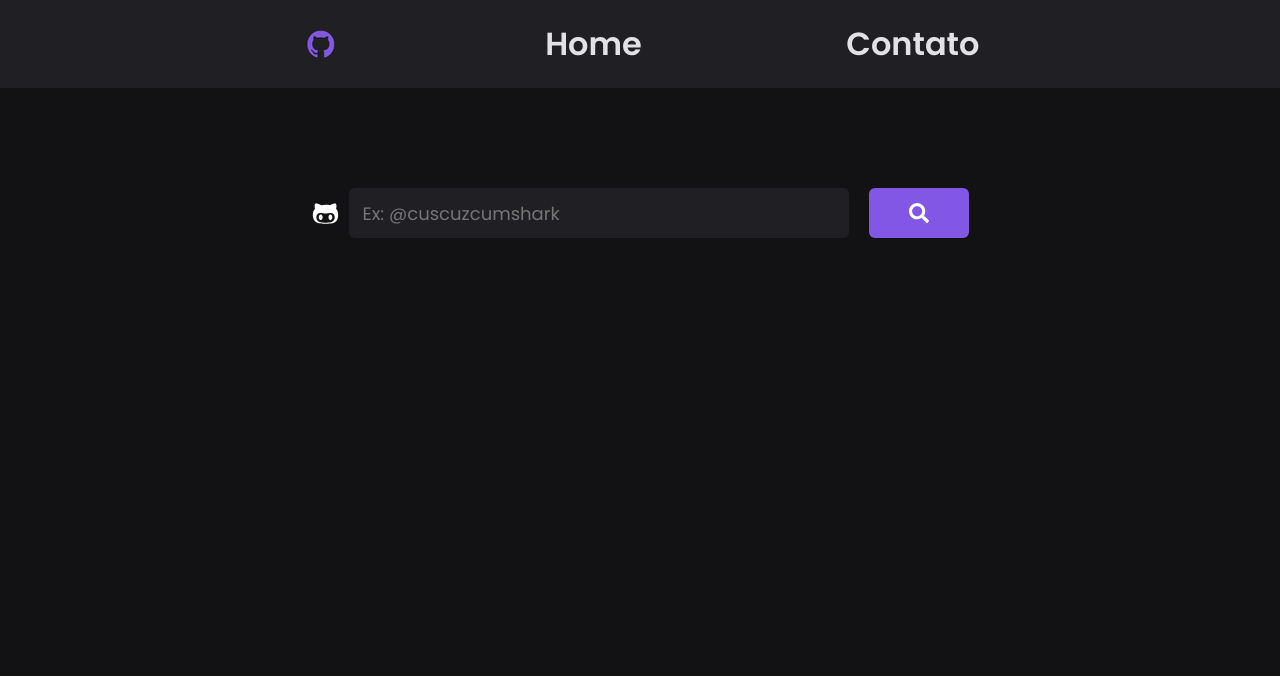
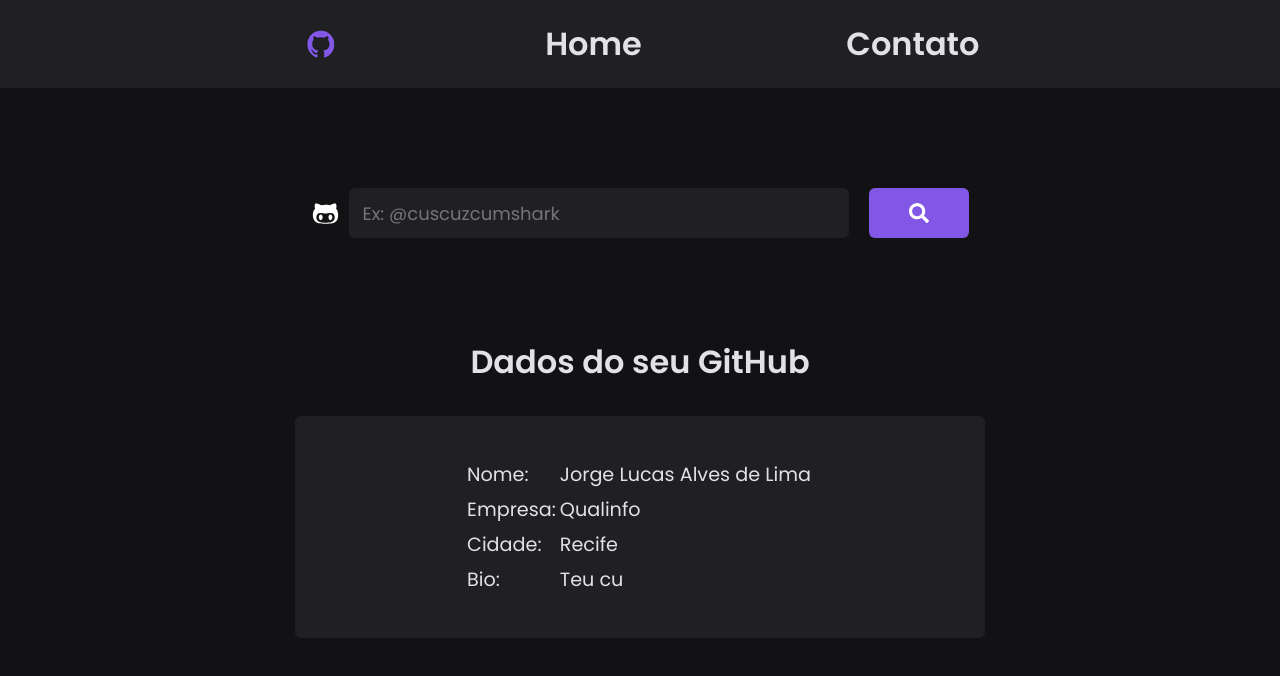
Before and after one commit to jorgelucasalima/yourgit, a React (Create React App) app: page / in a window 1280 px wide. Shown: the top 676 px of the page. Built offline with nearby package versions, Linux system fonts and the light colour scheme.

Commit message:
corrigido styles do dados do seu github

```diff
--- a/src/App.jsx
+++ b/src/App.jsx
@@ -1,3 +1,4 @@
+import DadosGitHub from "./components/DadosGitHub";
 import Header from "./components/Header";
 import PesquisarGit from "./components/PesquisarGit";
 import { EstiloGlobal } from "./Styles/global";
@@ -8,6 +9,7 @@ export default function App() {
     <>
       <Header/>
       <PesquisarGit />
+      <DadosGitHub />
       <EstiloGlobal/>
     </>
 
--- a/src/components/DadosGitHub/index.jsx
+++ b/src/components/DadosGitHub/index.jsx
@@ -1,10 +1,29 @@
+import { Container } from "./styles";
 
 export default function DadosGitHub() {
 
   return (
-    <>
-      <h1>Dados do GitHub</h1>
-    </>
+    <Container>
+      <h1>Dados do seu GitHub</h1>
+      <table>
+        <tr>
+          <td>Nome: </td>
+          <tr>Jorge Lucas Alves de Lima</tr>
+        </tr>
+        <tr>
+          <td>Empresa:</td>
+          <tr>Qualinfo</tr>
+        </tr>
+        <tr>
+          <td>Cidade:</td>
+          <tr>Recife</tr>
+        </tr>
+        <tr>
+          <td>Bio:</td>
+          <tr>Teu cu</tr>
+        </tr>
+      </table>
+    </Container>
   )
 
 }
--- a/src/components/DadosGitHub/styles.js
+++ b/src/components/DadosGitHub/styles.js
@@ -0,0 +1,28 @@
+import styled from "styled-components";
+
+export const Container = styled.div`
+  display: flex;
+  flex-direction: column;
+  align-items: center;
+  justify-content: center;
+
+  table {
+
+    padding: 40px 170px;
+    margin: 30px;
+    align-items: center;
+
+
+    background: #202024;
+    border-radius: 6px;
+    border: none;
+
+    color: var(--cor-fonte);
+    font-size: larger;
+
+
+
+  }
+
+
+`
--- a/src/components/PesquisarGit/index.jsx
+++ b/src/components/PesquisarGit/index.jsx
@@ -15,9 +15,6 @@ export default function PesquisarGit() {
       <button>
         <FaSearch size={20} color="#FFFFFF"/>
       </button>
-
-
-
     </Container>
   )
 }
```
Also changed, not shown: src/pages/Contato/index.jsx (added), src/pages/Contato/styles.js (added), src/service/api.js (added).
